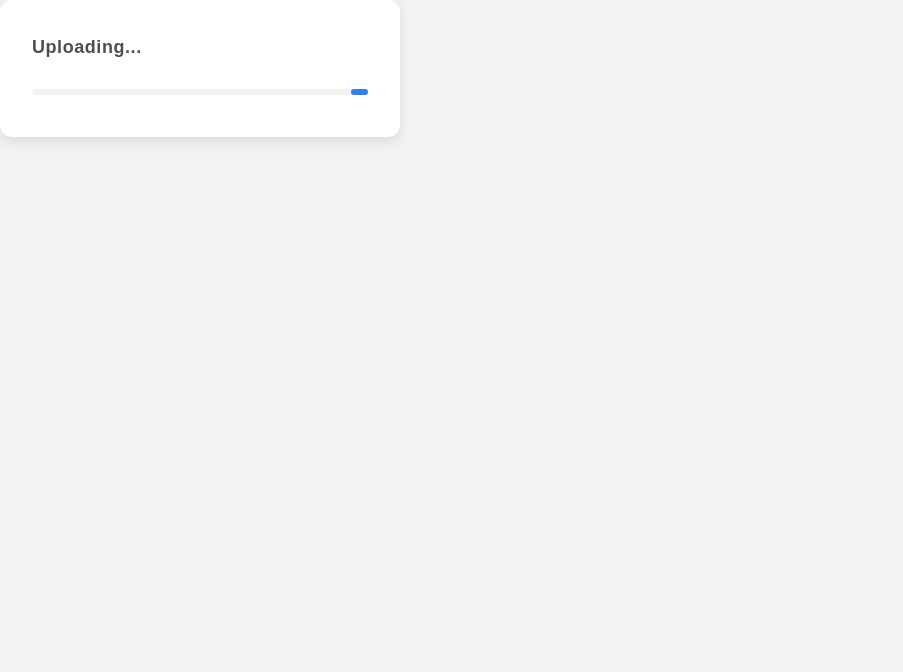
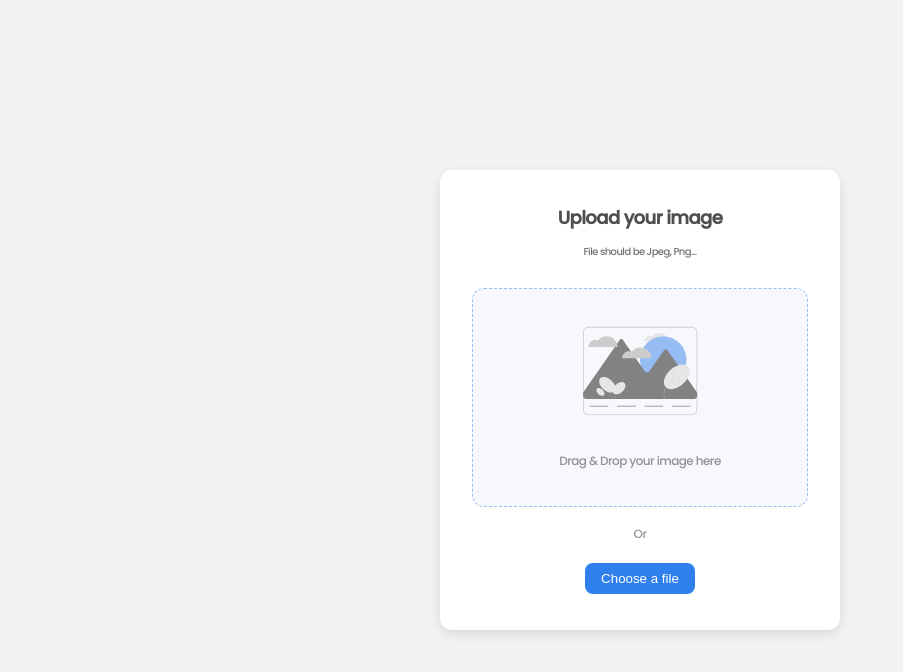
Before and after one commit to mohamedTaiebBsf/image-uploader, a React (Create React App) app in the folder client/: page / in a window 1280 px wide. Shown: the top 672 px of the page, without its empty margins (0-903 px from the left). Built offline with nearby package versions, Linux system fonts and the light colour scheme.

Commit message:
Design Uploader component

```diff
--- a/client/public/index.html
+++ b/client/public/index.html
@@ -2,9 +2,15 @@
 <html lang="en">
   <head>
     <meta charset="utf-8" />
-    <link rel="icon" href="%PUBLIC_URL%/favicon.ico" />
+    <link rel="icon" href="%PUBLIC_URL%/assets/favicon.ico" />
     <meta name="viewport" content="width=device-width, initial-scale=1" />
     <meta name="description" content="Image uploader frontend" />
+    <link rel="preconnect" href="https://fonts.googleapis.com" />
+    <link rel="preconnect" href="https://fonts.gstatic.com" crossorigin />
+    <link
+      href="https://fonts.googleapis.com/css2?family=Poppins:wght@500&display=swap"
+      rel="stylesheet"
+    />
     <title>Image Uploader</title>
   </head>
   <body>
--- a/client/src/app/index.tsx
+++ b/client/src/app/index.tsx
@@ -1,14 +1,14 @@
 import React from "react";
-import GlobalStyle from "./styles";
-import Loading from "../components/loading";
+import Uploader from "../components/uploader";
+import GlobalStyle, { Container } from "./styles";
 
 function App() {
   return (
     <React.Fragment>
       <GlobalStyle />
-      <div>
-        <Loading />
-      </div>
+      <Container>
+        <Uploader />
+      </Container>
     </React.Fragment>
   );
 }
--- a/client/src/app/styles.ts
+++ b/client/src/app/styles.ts
@@ -1,8 +1,6 @@
-import { createGlobalStyle } from "styled-components";
+import styled, { createGlobalStyle } from "styled-components";
 
 const GlobalStyle = createGlobalStyle`
-@import url('https://fonts.googleapis.com/css2?family=Poppins:wght@500&display=swap');
-
   :root {
     --white: #fff;
     --blue: #2F80ED;
@@ -25,6 +23,20 @@ body {
       font-weight: 500;
       line-height: 1.3;
   }
+
+  button {
+    outline: none;
+    border: none;
+    background: transparent;
+    cursor: pointer;
+  }
+`;
+
+const Container = styled.div`
+  display: flex;
+  flex-direction: column;
+  height: 100vh;
 `;
 
 export default GlobalStyle;
+export { Container };
--- /dev/null
+++ b/client/src/components/uploader/index.tsx
@@ -0,0 +1,42 @@
+import React, { useState } from "react";
+import Loading from "../loading";
+import {
+  Card,
+  CardBody,
+  CardFooter,
+  CardHeader,
+  ChooseFile,
+  Container,
+  ImagePreview,
+} from "./styles";
+
+const Uploader = () => {
+  const [loading, setLoading] = useState<boolean>(false);
+
+  return (
+    <Container>
+      {loading && <Loading />}
+      <Card>
+        <CardHeader>
+          <h1>Upload your image</h1>
+          <p>File should be Jpeg, Png...</p>
+        </CardHeader>
+        <CardBody>
+          <ImagePreview>
+            <img src="/assets/preview.svg" alt="preview" />
+            <p>Drag &amp; Drop your image here</p>
+          </ImagePreview>
+        </CardBody>
+        <CardFooter>
+          <ChooseFile>
+            <p>Or</p>
+            <input type="file" name="my-image" id="imageToUpload" hidden />
+            <button>Choose a file</button>
+          </ChooseFile>
+        </CardFooter>
+      </Card>
+    </Container>
+  );
+};
+
+export default Uploader;
--- /dev/null
+++ b/client/src/components/uploader/styles.ts
@@ -0,0 +1,86 @@
+import styled from "styled-components";
+
+const Container = styled.div`
+  display: flex;
+  justify-content: center;
+  align-items: center;
+  flex: 1;
+`;
+
+const Card = styled.div`
+  width: 400px;
+  padding: 36px 32px;
+  background-color: var(--white);
+  box-shadow: 0px 4px 12px rgba(0, 0, 0, 0.1);
+  border-radius: 12px;
+  letter-spacing: -0.56px;
+`;
+
+const CardHeader = styled.div`
+  margin-bottom: 30px;
+
+  text-align: center;
+
+  & > h1 {
+    font-size: 18px;
+    margin-bottom: 16px;
+  }
+
+  & > p {
+    font-size: 10px;
+    color: rgba(79, 79, 79, 0.8);
+  }
+`;
+
+const CardBody = styled.div`
+  width: 100%;
+  height: 219px;
+  background-color: #f6f8fb;
+  border-radius: 12px;
+`;
+
+const ImagePreview = styled.div`
+  height: 100%;
+  border: 1px dashed #97bef4;
+  display: flex;
+  flex-direction: column;
+  justify-content: space-evenly;
+  align-items: center;
+  border-radius: 12px;
+
+  & > p {
+    font-size: 12px;
+    color: rgba(79, 79, 79, 0.6);
+  }
+`;
+
+const CardFooter = styled.div`
+  margin-top: 19px;
+`;
+
+const ChooseFile = styled.div`
+  text-align: center;
+  font-size: 12px;
+
+  & > p {
+    color: rgba(79, 79, 79, 0.6);
+    margin-bottom: 22px;
+  }
+
+  & > button {
+    color: var(--white);
+    background-color: var(--blue);
+    padding: 8px 16px;
+    border-radius: 8px;
+  }
+`;
+
+export {
+  Card,
+  CardBody,
+  CardFooter,
+  CardHeader,
+  ChooseFile,
+  Container,
+  ImagePreview,
+};
```
Also changed, not shown: client/public/assets/preview.svg (added), 1 other file (tests, documents, lock files or other folders). Lines whose indentation alone changed are shown as unchanged.
